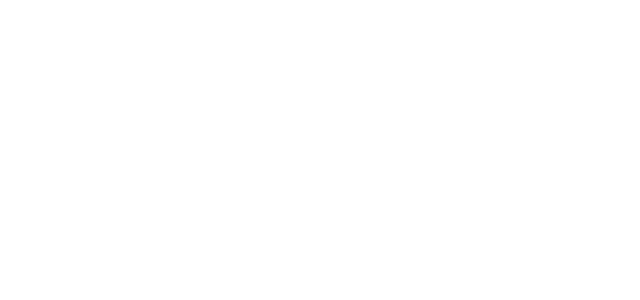
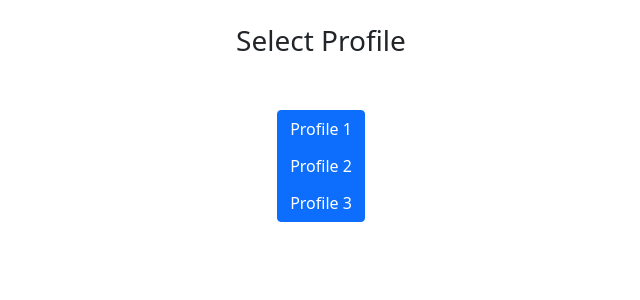
Before and after one commit to tawsifshahriar7/Englishour-Frontend, a React (Create React App) app: page /selection in a window 1280 px wide. Before the commit this address had no page. Shown: the top 300 px of the page, without its empty margins (319-959 px from the left). Built offline with nearby package versions, Linux system fonts and the light colour scheme.

Commit message:
selection

```diff
--- a/src/App.js
+++ b/src/App.js
@@ -9,6 +9,7 @@
 import SentenceShuffle from "./views/sentenceshuffle";
 import GroupWords from "./views/groupwords";
 import Profile from "./views/profile";
+import Selection from "./views/profileSelection";
 
 function App() {
   return (
@@ -23,6 +24,7 @@
         <Route path="sentenceshuffle" element={<SentenceShuffle />} />
         <Route path="groupwords" element={<GroupWords />} />
         <Route path="profile" element={<Profile />} />
+        <Route path="selection" element={<Selection />} />
       </Routes>
     </BrowserRouter>
   );
--- /dev/null
+++ b/src/styles/profileSelection.css
@@ -0,0 +1,24 @@
+.parent {
+    height: 200px;
+    display: flex;
+    align-items: center;
+    justify-content: center;
+}
+
+.child {
+    width: 100px;
+    height: 100px;
+}
+
+.profile-btn {
+    width: 100px;
+    padding: 15px 25px;
+    font-size: 24px;
+    text-align: center;
+    cursor: pointer;
+    transition-duration: 0.4s;
+  }
+
+.profile-btn:hover {
+    transform: scale(1.5);
+  }
--- /dev/null
+++ b/src/views/profileSelection.jsx
@@ -0,0 +1,32 @@
+import React, { Component } from "react";
+import "../styles/profileSelection.css";
+
+class Selection extends Component {
+  state = { list: [
+    "Profile 1",
+    "Profile 2",
+    "Profile 3"
+  ]};
+
+  render() {
+    const listItems = this.state.list.map((item, index) => (
+        <button type="button" class="btn btn-primary profile-btn">{item}</button>
+    ))
+
+    return (
+      <React.Fragment>
+        <br />
+        <div style={{display:'flex',alignItems:'center',justifyContent:'center'}}>
+            <h3>Select Profile</h3>
+        </div>
+        <div className="parent">
+            <div class="btn-group-vertical">
+                { listItems }
+            </div>
+        </div>
+      </React.Fragment>
+    );
+  }
+}
+
+export default Selection;
```
